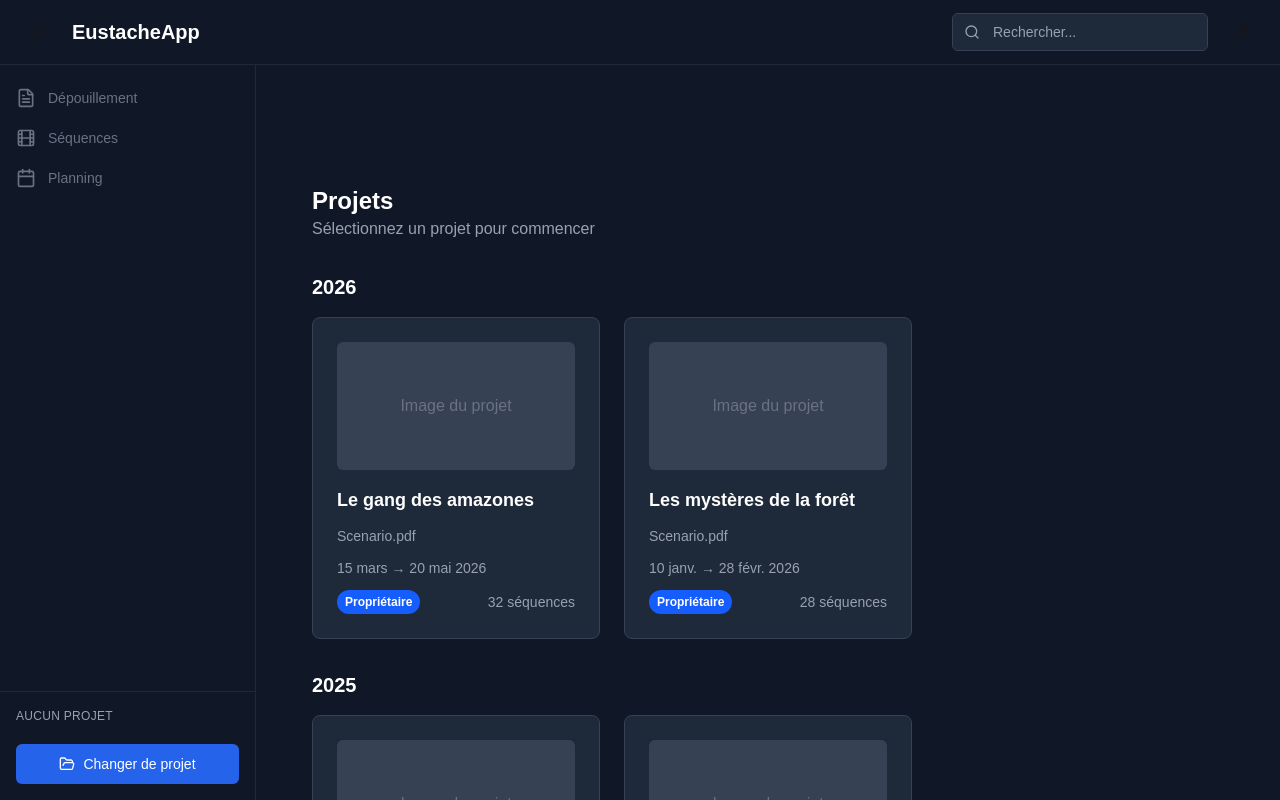
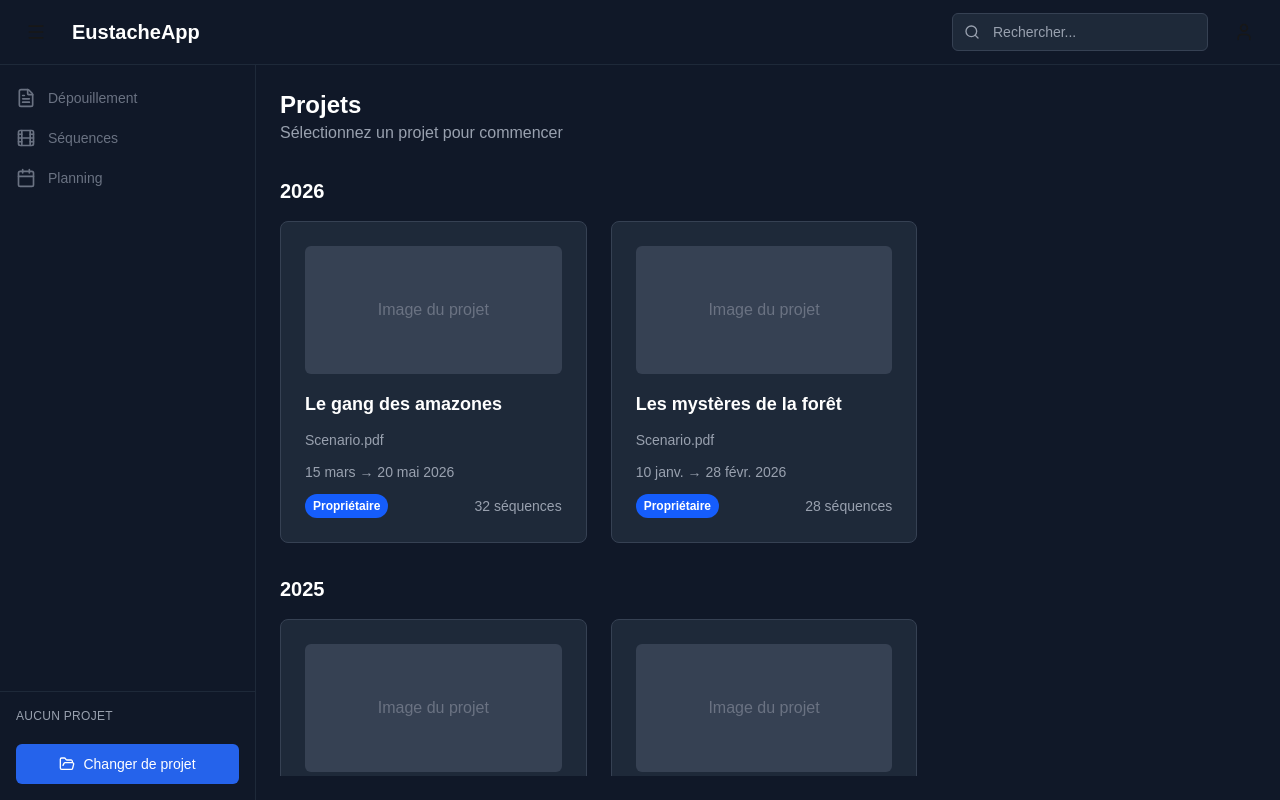
Before and after one commit to huroph/EustacheApp, a Next.js app: page /projects in a window 1280 px wide. Shown: the top 800 px of the page. Built offline with nearby package versions, Linux system fonts and the light colour scheme.

Commit message:
feat: amélioration de la mise en page avec des conteneurs flexibles et des défilements pour les pages de projet, de planification, de séquences et de décomposition

```diff
--- a/src/app/(app)/breakdown/page.tsx
+++ b/src/app/(app)/breakdown/page.tsx
@@ -29,10 +29,10 @@ export default function BreakdownPage() {
     return null
   }
   return (
-    <div className="min-h-screen bg-gray-900 p-6">
-      <div className="max-w-6xl mx-auto">
+    <div className="h-full bg-gray-900 p-6 flex flex-col overflow-y-hidden">
+      <div className="max-w-6xl mx-auto w-full flex flex-col h-full overflow-y-hidden">
         {/* Header */}
-        <div className="flex items-center justify-between mb-8">
+        <div className="flex items-center justify-between mb-8 flex-shrink-0">
           <div className="flex items-center space-x-4">
             <Badge>👑</Badge>
             <h1 className="text-2xl font-bold text-white">Dépouillement</h1>
@@ -45,9 +45,9 @@ export default function BreakdownPage() {
         </div>
 
         {/* Main content grid */}
-        <div className="grid grid-cols-1 lg:grid-cols-2 gap-8">
-          {/* Script viewer (left side) */}
-          <div className="bg-white rounded-lg p-6 h-[600px] overflow-y-auto">
+        <div className="grid grid-cols-1 lg:grid-cols-2 gap-8 flex-1 min-h-0 overflow-y-hidden">
+          {/* Script viewer (left side) - Scrollable */}
+          <div className="bg-white rounded-lg p-6 overflow-y-auto">
             <div className="space-y-4 text-sm">
               <div className="font-bold text-center text-lg mb-6">DEUX PAS SUR TERRE</div>
 
@@ -88,8 +88,8 @@ export default function BreakdownPage() {
           </div>
 
           {/* Actions panel (right side) */}
-          <div className="space-y-6">
-            <div className="bg-gray-800 rounded-lg p-6">
+          <div className="space-y-6 flex flex-col overflow-y-hidden">
+            <div className="bg-gray-800 rounded-lg p-6 flex-shrink-0">
               <h2 className="text-white text-lg font-semibold mb-4">Actions</h2>
 
               <Button variant="default" className="w-full mb-4">
@@ -102,7 +102,7 @@ export default function BreakdownPage() {
             </div>
 
             {/* Additional info panel */}
-            <div className="bg-gray-800 rounded-lg p-6">
+            <div className="bg-gray-800 rounded-lg p-6 flex-shrink-0">
               <h3 className="text-white text-lg font-semibold mb-4">Informations</h3>
               <div className="space-y-3 text-sm">
                 <div className="flex justify-between">
--- a/src/app/(app)/planning/page.tsx
+++ b/src/app/(app)/planning/page.tsx
@@ -28,16 +28,16 @@ export default function PlanningPage() {
   }
 
   return (
-    <div className="min-h-screen bg-gray-900 p-6">
-      <div className="max-w-6xl mx-auto">
+    <div className="h-full bg-gray-900 p-6 flex flex-col overflow-y-hidden">
+      <div className="max-w-6xl mx-auto w-full flex flex-col h-full overflow-y-hidden">
         {/* Header */}
-        <div className="mb-8">
+        <div className="mb-8 flex-shrink-0">
           <h1 className="text-2xl font-bold text-white">Planning</h1>
           <p className="text-gray-400">{project.title}</p>
         </div>
 
         {/* Placeholder content */}
-        <div className="bg-gray-800 rounded-lg border border-gray-700 p-8">
+        <div className="bg-gray-800 rounded-lg border border-gray-700 p-8 flex-1 flex items-center justify-center overflow-y-hidden">
           <div className="text-center">
             <h2 className="text-xl font-semibold text-white mb-4">Planning en cours</h2>
             <p className="text-gray-400">
--- a/src/app/(app)/projects/page.tsx
+++ b/src/app/(app)/projects/page.tsx
@@ -48,15 +48,16 @@ export default function ProjectsPage() {
   }
 
   return (
-    <div className="min-h-screen bg-gray-900 p-6">
-      <div className="max-w-6xl mx-auto">
+    <div className="h-full bg-gray-900 p-6 flex flex-col overflow-y-hidden">
+      <div className="max-w-6xl mx-auto w-full flex flex-col h-full overflow-y-hidden">
         {/* Header */}
-        <div className="mb-8">
+        <div className="mb-8 flex-shrink-0">
           <h1 className="text-2xl font-bold text-white">Projets</h1>
           <p className="text-gray-400">Sélectionnez un projet pour commencer</p>
         </div>
 
-        {/* Projets groupés par année */}
+        {/* Projets groupés par année - Scrollable */}
+        <div className="flex-1 overflow-y-auto pr-2">
           {sortedYears.map(year => (
             <div key={year} className="mb-8">
               <h2 className="text-xl font-semibold text-white mb-4">{year}</h2>
@@ -102,5 +103,6 @@ export default function ProjectsPage() {
           ))}
         </div>
       </div>
+    </div>
   )
 }
--- a/src/app/(app)/sequences/page.tsx
+++ b/src/app/(app)/sequences/page.tsx
@@ -66,10 +66,10 @@ export default function SequencesPage() {
   }
 
   return (
-    <div className="min-h-screen bg-gray-900 p-6">
-      <div className="max-w-7xl mx-auto">
+    <div className="h-full bg-gray-900 p-6 flex flex-col overflow-y-hidden">
+      <div className="max-w-7xl mx-auto w-full flex flex-col h-full overflow-y-hidden">
         {/* Header */}
-        <div className="flex items-center justify-between mb-8">
+        <div className="flex items-center justify-between mb-8 flex-shrink-0">
           <div className="flex items-center space-x-4">
             <Badge>👑</Badge>
             <h1 className="text-2xl font-bold text-white">Séquences</h1>
@@ -77,10 +77,10 @@ export default function SequencesPage() {
           </div>
         </div>
 
-        <div className="grid grid-cols-1 lg:grid-cols-3 gap-8">
-          {/* Sequences list (left side) */}
-          <div className="lg:col-span-1 space-y-4">
-            <div className="flex items-center justify-between mb-4">
+        <div className="grid grid-cols-1 lg:grid-cols-3 gap-8 flex-1 min-h-0 overflow-y-hidden">
+          {/* Sequences list (left side) - Scrollable */}
+          <div className="lg:col-span-1 flex flex-col overflow-y-hidden">
+            <div className="flex items-center justify-between mb-4 flex-shrink-0">
               <h2 className="text-white font-semibold">Séquences</h2>
               <div className="flex items-center space-x-2">
                 <select className="bg-gray-800 text-white text-sm rounded px-3 py-1 border border-gray-600">
@@ -97,7 +97,7 @@ export default function SequencesPage() {
 
             <p className="text-gray-400 text-sm mb-4">3 resultat</p>
 
-            <div className="space-y-3">
+            <div className="space-y-3 flex-1 overflow-y-auto pr-2">
               {/* Repeat the sequence 3 times with slight variations */}
               {[...Array(3)].map((_, index) => (
                 <SequenceCard
--- a/src/components/layout/AppShell.tsx
+++ b/src/components/layout/AppShell.tsx
@@ -25,14 +25,14 @@ export default function AppShell({ children }: AppShellProps) {
   }
 
   return (
-    <div className="min-h-screen bg-gray-900">
+    <div className="h-screen bg-gray-900 overflow-y-hidden flex flex-col">
       {/* Header */}
       <Header
         onToggleSidebar={handleToggle}
         sidebarCollapsed={isCollapsed}
       />
 
-      <div className="flex">
+      <div className="flex flex-1 min-h-0 overflow-y-hidden">
         {/* Sidebar */}
         <Sidebar
           isCollapsed={isCollapsed}
@@ -41,15 +41,14 @@ export default function AppShell({ children }: AppShellProps) {
         />
 
         {/* Contenu principal */}
-              {/* Contenu principal */}
-      <main
-        className={cn(
-          'transition-all duration-300 pt-16', // pt-16 pour compenser le header sticky
-          'md:pl-64', // Largeur sidebar étendue par défaut
-          isCollapsed && 'md:pl-16' // Largeur sidebar réduite
-        )}
-      >
-          <div className="container mx-auto max-w-7xl px-4 py-8 sm:px-6 lg:px-8">
+        <main
+          className={cn(
+            'flex-1 transition-all duration-300 overflow-y-hidden',
+            'md:ml-64', // Marge sidebar étendue par défaut
+            isCollapsed && 'md:ml-16' // Marge sidebar réduite
+          )}
+        >
+          <div className="h-full overflow-y-hidden">
             {children}
           </div>
         </main>
```
Lines whose indentation alone changed are shown as unchanged.
